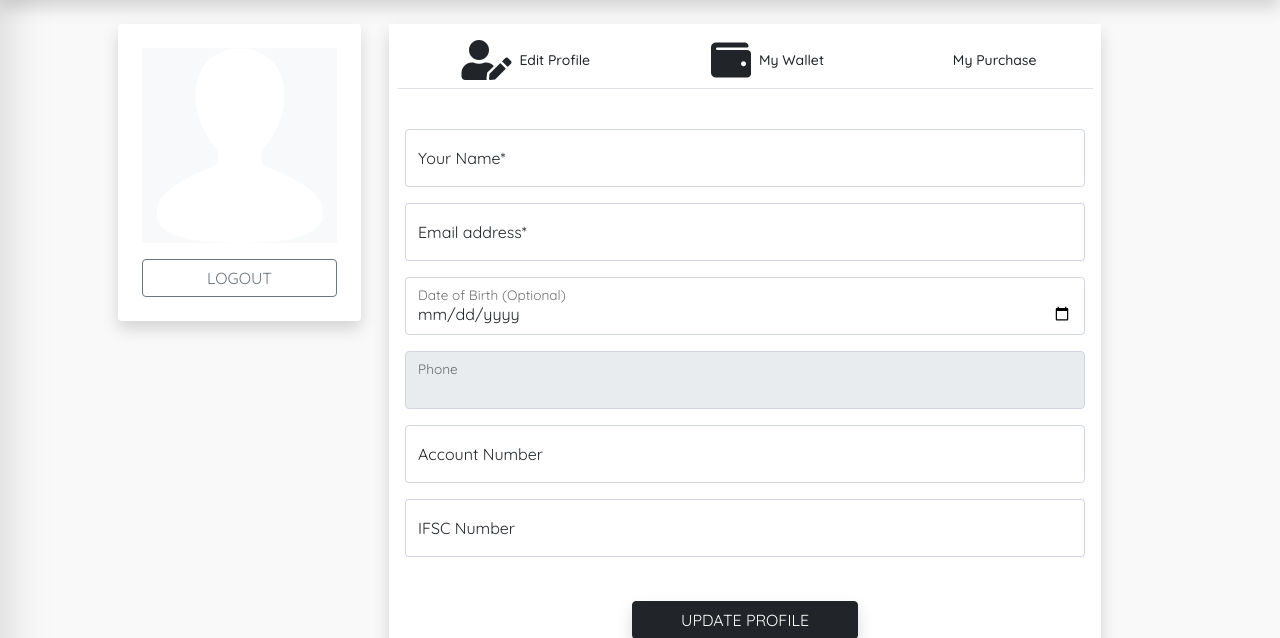
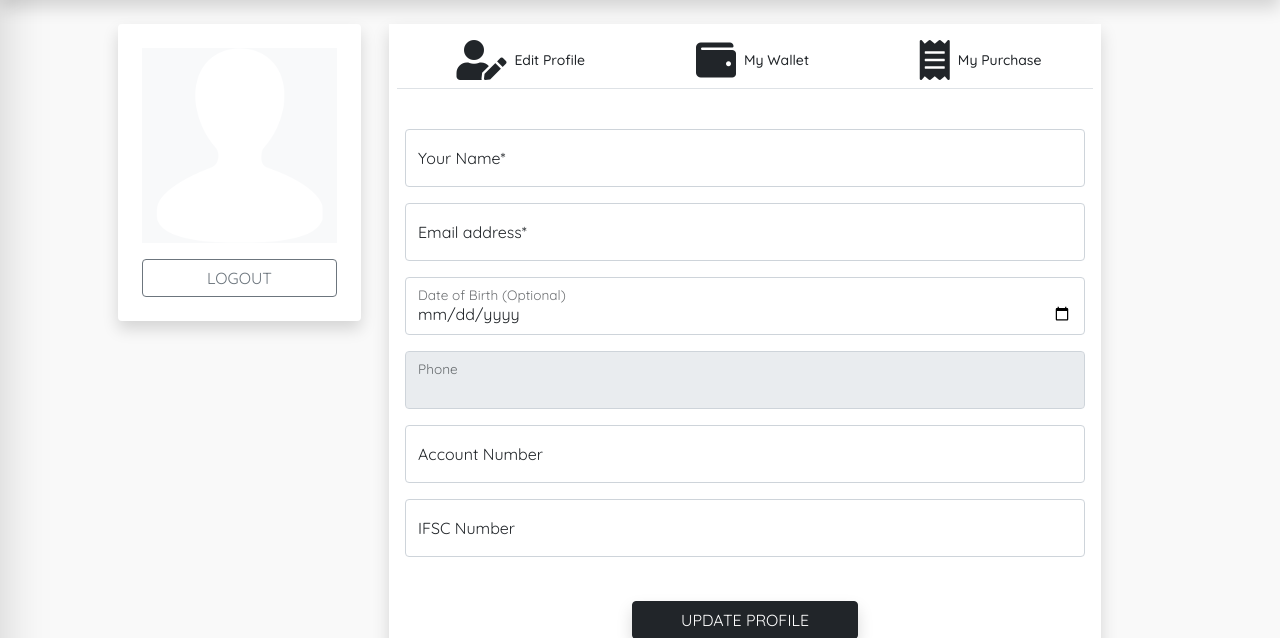
Before and after one commit to itsnamanmalik/lazuli, a Django app: template templates/account.html in a window 1280 px wide. Shown: the part 70-708 px from the top of the page. Run offline with Django 3.2, Linux system fonts and the light colour scheme; the template is opened without the code that fills it, so the values that code supplies are empty; some libraries are stand-ins or nearby versions.

Commit message:
Fixed icon

```diff
--- a/templates/account.html
+++ b/templates/account.html
@@ -41,7 +41,7 @@
                         </div>
                         <div class="item px-2 d-flex py-2 justify-content-center align-items-center"
                             role="button" id="item-2">
-                            <i class="fas fa-cart-shopping dblue fs-1 mx-2"></i><span href=""
+                            <i class="fas fa-receipt dblue fs-1 mx-2"></i><span href=""
                                 class="small text-dark fw-500 d-none d-md-block">My Purchase</span>
                         </div>
 
```
